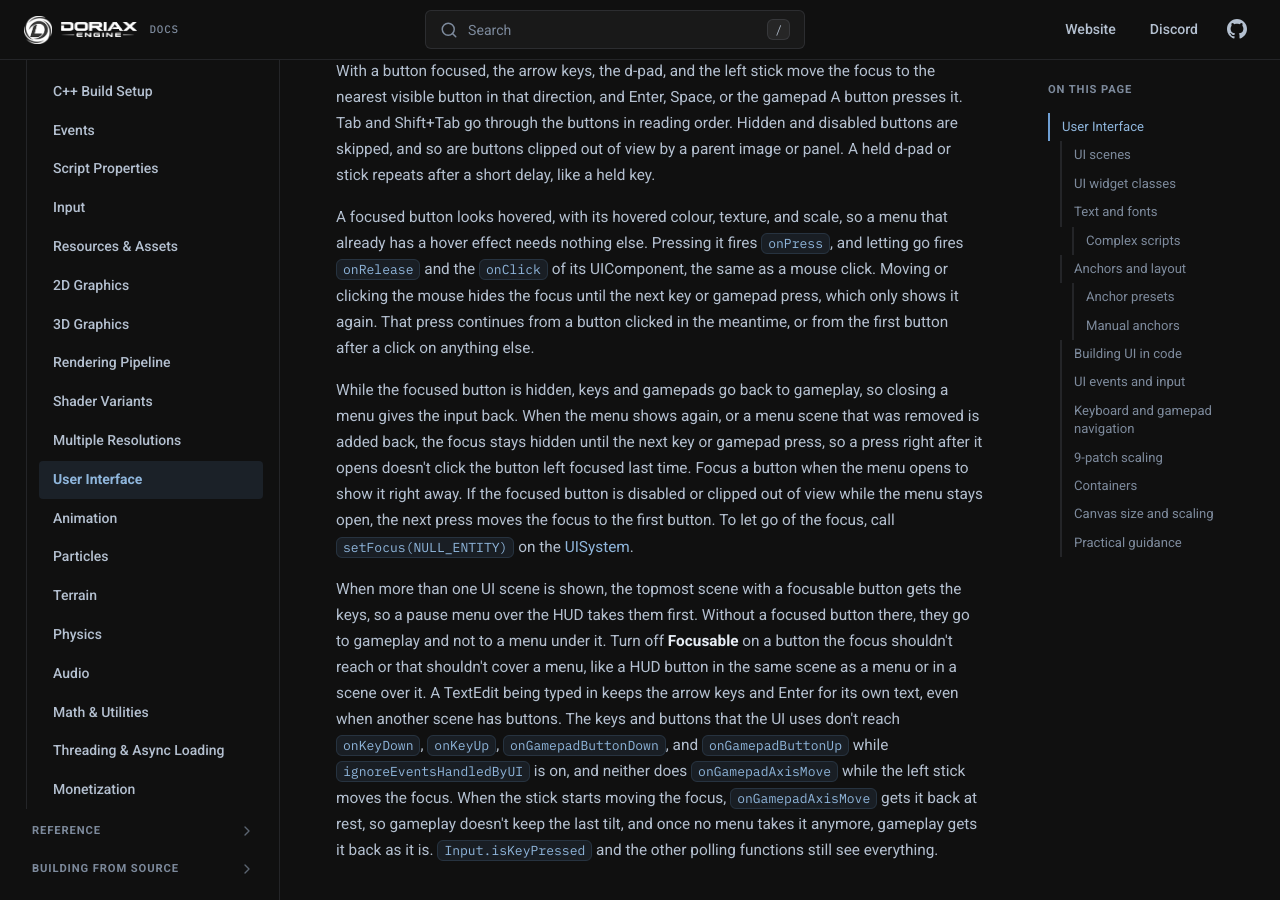
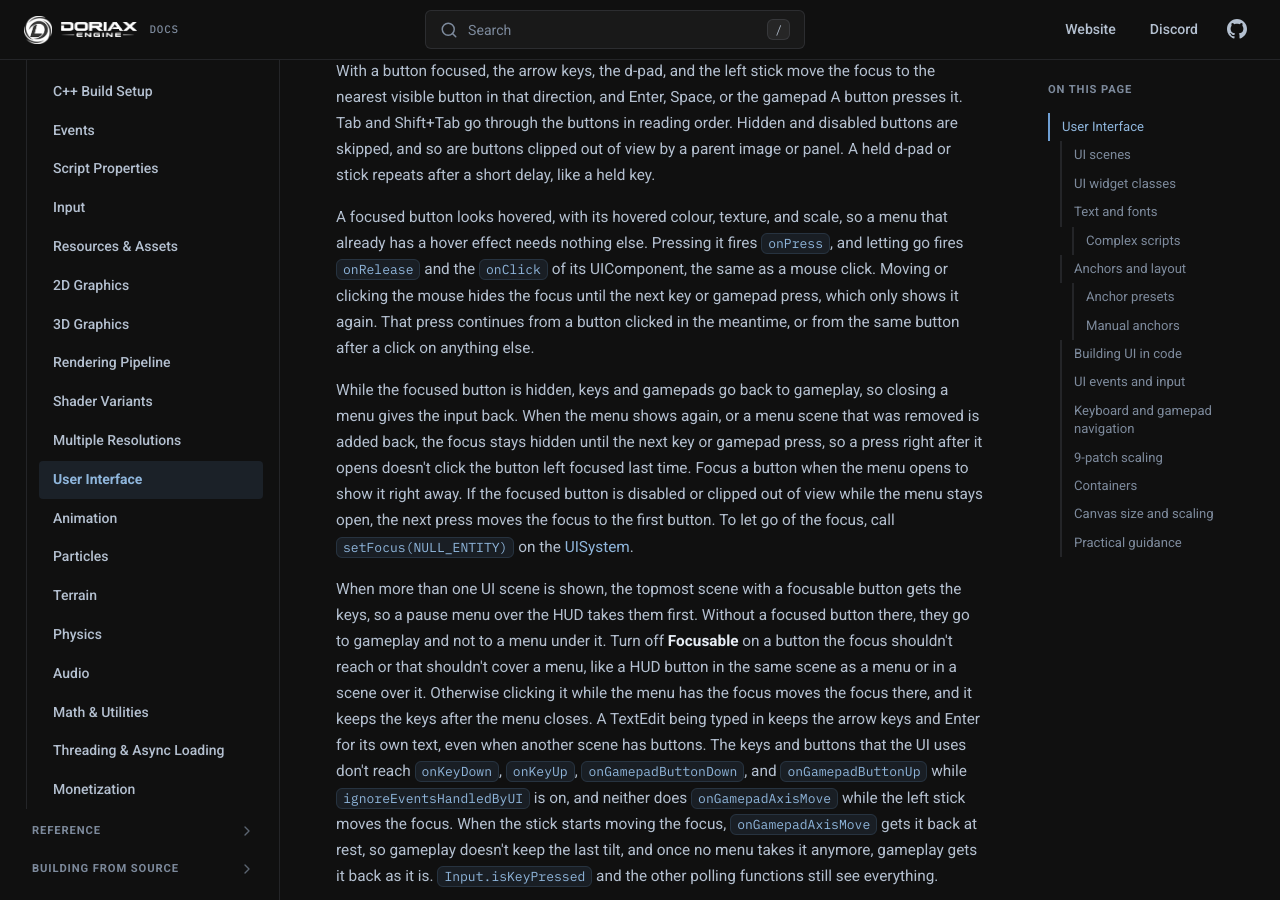
Before and after one commit to doriaxengine/doriax-docs, an MkDocs documentation site: the page built from docs/manual/user-interface.md, in a window 1280 px wide and 900 px high, scrolled down 6051 px. Built offline with MkDocs 1.6.1, drawn with Linux system fonts in a browser that asks for light colours; comment, search, counter and statistics services are not loaded.

Commit message:
Documented clicks on HUD buttons taking the focus

```diff
--- a/docs/manual/user-interface.md
+++ b/docs/manual/user-interface.md
@@ -268,8 +268,8 @@ A focused button looks hovered, with its hovered colour, texture, and scale, so
 already has a hover effect needs nothing else. Pressing it fires `onPress`, and letting go
 fires `onRelease` and the `onClick` of its UIComponent, the same as a mouse click. Moving or
 clicking the mouse hides the focus until the next key or gamepad press, which only shows it
-again. That press continues from a button clicked in the meantime, or from the first button
-after a click on anything else.
+again. That press continues from a button clicked in the meantime, or from the same button after a
+click on anything else.
 
 While the focused button is hidden, keys and gamepads go back to gameplay, so closing a menu
 gives the input back. When the menu shows again, or a menu scene that was removed is added
@@ -283,7 +283,8 @@ When more than one UI scene is shown, the topmost scene with a focusable button
 keys, so a pause menu over the HUD takes them first. Without a focused button there, they go
 to gameplay and not to a menu under it. Turn off **Focusable** on a button the focus shouldn't
 reach or that shouldn't cover a menu, like a HUD button in the same scene as a menu or in a
-scene over it. A TextEdit being typed in keeps the
+scene over it. Otherwise clicking it while the menu has the focus moves the focus there, and
+it keeps the keys after the menu closes. A TextEdit being typed in keeps the
 arrow keys and Enter for its own text, even when another scene has buttons. The keys and buttons that the UI uses don't reach
 `onKeyDown`, `onKeyUp`, `onGamepadButtonDown`, and `onGamepadButtonUp` while
 `ignoreEventsHandledByUI` is on, and neither does `onGamepadAxisMove` while the left stick
```
